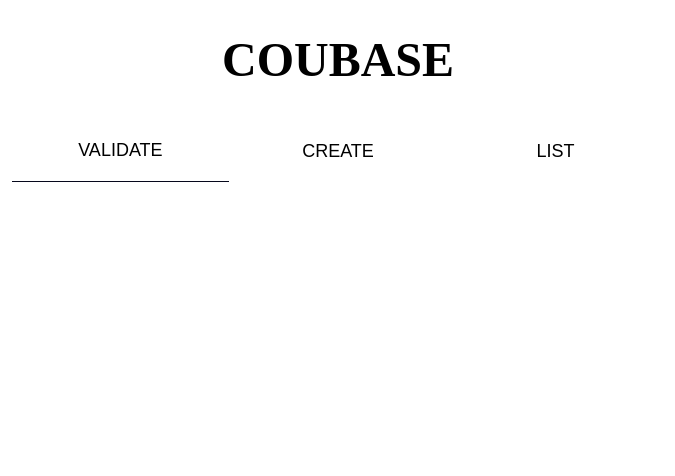
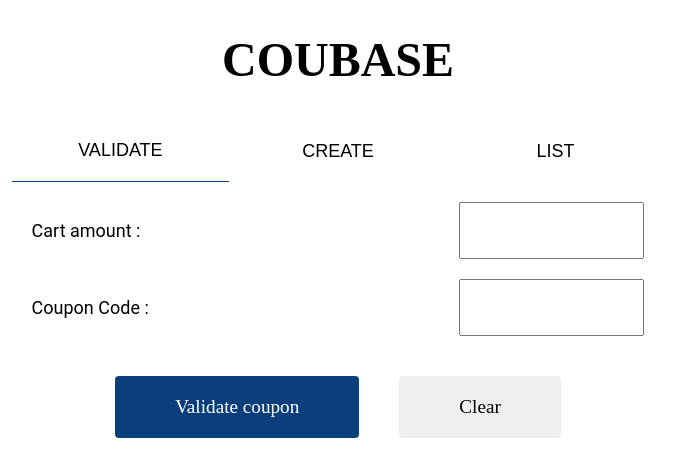
Before and after one commit to DhanviDesai/CouponValidation, a React (Create React App) app in the folder react_app/: page / in a window 1280 px wide. Shown: the top 476 px of the page, without its empty margins (302-977 px from the left). Built offline with nearby package versions, Linux system fonts and the light colour scheme.

Commit message:
validate coupon page added;tested and working;validate coupon backend logic - gave higher precedence to expiry over already used

```diff
--- a/react_app/src/App.css
+++ b/react_app/src/App.css
@@ -1,6 +1,7 @@
 .App {
   text-align: center;
   overflow-y: visible;
+  font-family: 'Quicksand', sans-serif;
 }
 
 .Background{
@@ -36,8 +37,8 @@
   display: block;
   margin-top: 2vh;
   margin-bottom:2vh;
-  border-radius: 4px;
-  color: #CECECE;
+  border-radius: 8px;
+  color: #000000;
 }
 
 .couponHolder{
@@ -66,7 +67,7 @@
 }
 
 .active-tabs  {
-  border-bottom: 1px solid #06081C;
+  border-bottom: 1px solid #0B3F7B;
 }
 
 /* button {
@@ -84,11 +85,11 @@
 /*Tab layout css done*/
 
 .flatCoupons{
-  background-color: #3E4272;
+  background-color: rgba(123, 21, 11, 0.15);
 }
 
 .percentageCoupons{
-  background-color: #3E726E;
+  background-color: rgba(11, 114, 123, 0.15);
 }
 
 .deleteButton{
@@ -97,3 +98,51 @@
   width: 24px;
   height: 24px;
 }
+
+.cartAmount{
+  font-size: large;
+  justify-content: space-between;
+  margin: 20px;
+  display: flex;
+  flex-direction: row;
+  flex-wrap: wrap;
+}
+
+.couponCode{
+  display: flex;
+  flex-direction: row;
+  flex-wrap: wrap;
+}
+
+.customButton{
+  margin: 20px;
+  padding-top:20px;
+  padding-bottom: 20px;
+  padding-left: 60px;
+  padding-right: 60px;
+  border: none;
+  font-size: larger;
+  font-family:'Gruppo', cursive;
+  border-radius: 4px;
+  color:#000000;
+
+}
+
+.validateButton{
+  background-color: #0B3F7B;
+  color: #FFFFFF;
+}
+
+.displayVisible{
+  visibility: visible;
+}
+
+.displayNone{
+  display: none;
+}
+
+.pushRight{
+  float: right;
+  margin-top: -10px;
+  margin-right:40px;
+}
--- a/react_app/src/components/Coupon.js
+++ b/react_app/src/components/Coupon.js
@@ -10,10 +10,10 @@ function Coupon({couponCode,startDate,endDate,couponTypeId,idiosyncrasy,minAmoun
   }
   return (
     <div className={couponType?"Coupon flatCoupons":"Coupon percentageCoupons"}>
-      <h4>{couponCode}</h4>
-      <p>{startDate}-{endDate}</p>
-      <p>{idiosyncrasy}</p>
-      <p>{minAmount}</p>
+      <h3>{couponCode}</h3>
+      <p>Validity : {startDate}-{endDate}</p>
+      <p>Discount : {idiosyncrasy}{couponType? "/-" : "%"}</p>
+      <p>Minimum amount : {minAmount}/-</p>
     </div>
   )
 }
--- a/react_app/src/components/Tabs.js
+++ b/react_app/src/components/Tabs.js
@@ -1,6 +1,7 @@
 import { useState } from "react";
 import "../App.css";
 import ListCoupon from "./ListCoupon";
+import ValidateCoupon from "./ValidateCoupon";
 
 function Tabs() {
   const [toggleState, setToggleState] = useState(1);
@@ -52,7 +53,7 @@ function Tabs() {
         <div
           className={toggleState === 1 ? "content  active-content" : "content"}
         >
-
+         <ValidateCoupon />
         </div>
 
         <div
--- a/react_app/src/components/ValidateCoupon.js
+++ b/react_app/src/components/ValidateCoupon.js
@@ -0,0 +1,65 @@
+import React, { useState } from 'react'
+
+function ValidateCoupon() {
+
+    const [cartAmount, setCartAmount] = useState("")
+
+    const [couponCode, setCouponCode] = useState("")
+
+    const [discountAmount, setDiscountAmount] = useState("")
+
+    const [status, setStatus] = useState("")
+
+    const [validateButton,setValidateButton] = useState(true)
+
+    const handleCouponCode = event => {
+        setCouponCode(event.target.value)
+    }
+
+    const handleCartAmount = event => {
+        setCartAmount(event.target.value)
+    }
+
+    const validateCoupon = () => {
+        const requestOptions = {
+            method: 'POST',
+            headers: { 'Content-Type': 'application/json' },
+            body: JSON.stringify({'cartAmount':parseInt(cartAmount),'couponCode':couponCode})
+        };
+        fetch('/coupon/validate', requestOptions)
+            .then(response => response.json())
+            .then(result => {
+                setValidateButton(false)
+                setDiscountAmount(result.amount)
+                setStatus(result.status)
+            }).catch(error => console.log(error))
+    }
+
+    const clearFields = () => {
+        setValidateButton(true)
+        setCartAmount("")
+        setCouponCode("")
+    }
+
+  return (
+      <div>
+          <div className='cartAmount'>
+            <p>Cart amount : </p>
+            <input onChange={handleCartAmount} type="text" value={cartAmount} />
+        </div>
+        <div className='cartAmount'>
+            <p>Coupon Code : </p>
+            <input onChange={handleCouponCode} type="text" maxLength="11" value={couponCode}/>
+        </div>
+        <div className={validateButton?'cartAmount displayNone':'cartAmount displayVisible'}>
+            <p>Discount amount : </p>
+            <input type="text" value={discountAmount}  />
+        </div>
+        <p className={validateButton?'pushRight displayNone':'pushRight displayVisible'}>{status}</p>
+        <button className={validateButton?"customButton validateButton displayVisible":"customButton validateButton displayNone"} onClick={validateCoupon}>Validate coupon</button>
+        <button className="customButton displayVisible" onClick={clearFields}>Clear</button>
+      </div>
+  )
+}
+
+export default ValidateCoupon
```
Also changed, not shown: 1 other file (tests, documents, lock files or other folders).
